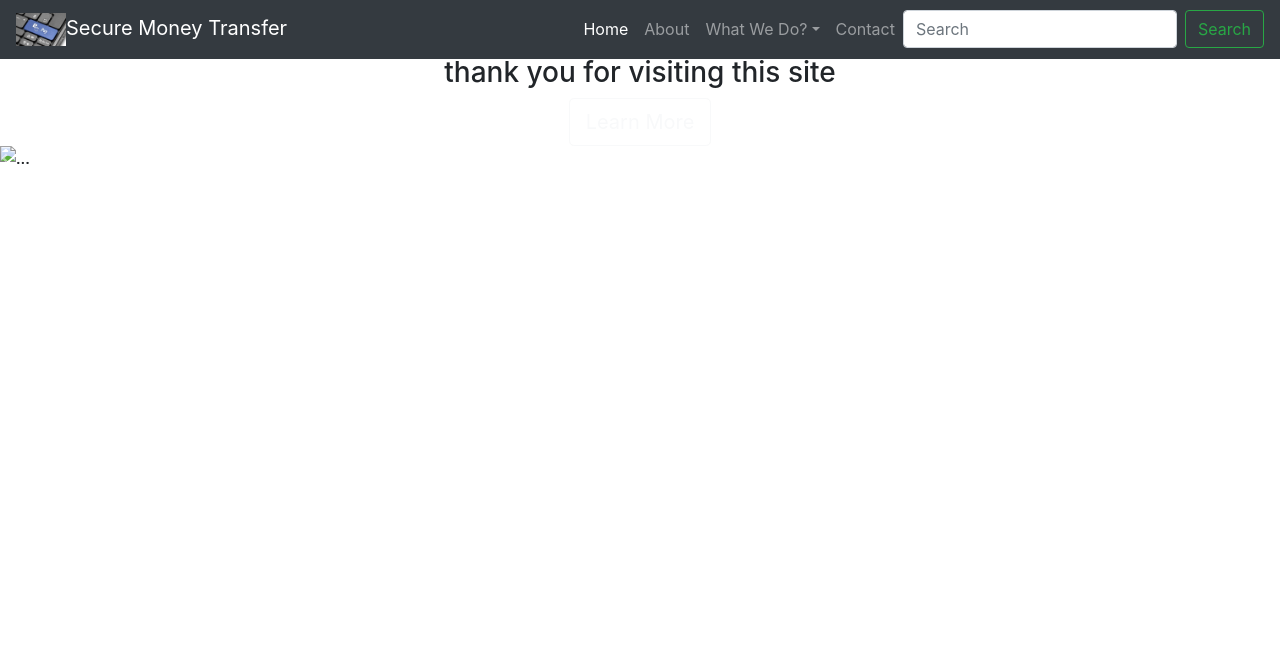
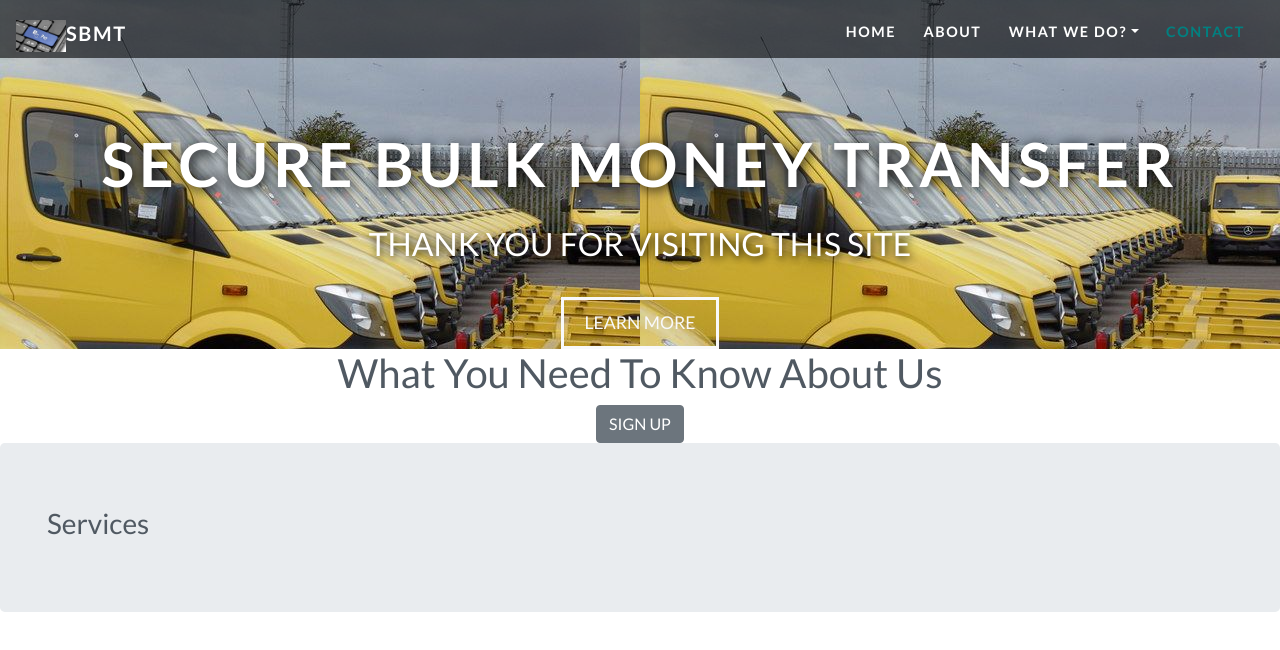
Before and after one commit to akapesh/SBMT, a plain HTML site: page index.html in a window 1280 px wide. Drawn offline with Linux system fonts and the light colour scheme.

Commit message:
various changes made in the home & login pages

```diff
--- /dev/null
+++ b/custom.css
@@ -0,0 +1,35 @@
+body{
+margin: 0px;
+padding: 0px;
+font-family: Verdana, Geneva, Tahoma, sans-serif;
+background-color: rgb(35, 167, 35);
+}
+.name{
+    width: 280px;
+    position: absolute;
+    top: 50%;
+    left: 50%;
+    transform: translate(-50%,-50%);
+    color: beige;
+}
+.name h1{
+    float: left;
+font-size: 40px;
+border-bottom: 6px solid black;
+margin-bottom: 50px;
+padding: 13px 0;
+}
+.textbox{
+    width: 100%;
+    overflow: hidden;
+    padding-right: 13px 0;
+    margin: 8px;
+    border-bottom: 1px solid black;
+    padding: 8px 0;
+    font-size: 20px;
+}
+#btn{
+    margin: 40px;
+
+
+}
--- a/index.html
+++ b/index.html
@@ -5,8 +5,8 @@
     <meta name="viewport" content="width=device-width, initial-scale=1.0">
     <meta http-equiv="X-UA-Compatible" content="ie=edge">
     <title>Secure Money Transfer</title>
-    <link rel="stylesheet" href="css/bootstrap.css">
-    <link rel="stylesheet" href="">
+    <link rel="stylesheet" href="./css/bootstrap.css">
+    <link rel="stylesheet" href="./style.css">
 </head>
 <body data-spy="scroll" data-target="#navbarResponsive">
 
@@ -14,7 +14,7 @@
   <div id="home">
     <!--begin nav-->
     <nav class="navbar navbar-expand-lg navbar-dark bg-dark fixed-top">
-        <a class="navbar-brand" href="#"><img src="./img/paybtn.jpg" width="50px">Secure Money Transfer</a>
+        <a class="navbar-brand" href="#"><img src="./img/paybtn.jpg" width="50px">SBMT</a>
         <button class="navbar-toggler" type="button"
         data-toggle="collapse" data-target="#navbarResponsive"
         aria-controls="navbarSupportedContent" aria-expanded="false"
@@ -44,61 +44,71 @@
               <a class="nav-link" href="#contact">Contact</a>
             </li>
           </ul>
-          <form class="form-inline my-2 my-lg-0">
-            <input class="form-control mr-sm-2" type="search" placeholder="Search" aria-label="Search">
-            <button class="btn btn-outline-success my-2 my-sm-0" type="submit">Search</button>
-          </form>
           </nav>
           <!--end nav-->
 
           <!--start landing page-->
-          <div class="landing">
+
+          <div class="landing" style="padding-top: 10%;">
             <div class="home-wrap">
               <div class="home-inner">
+                <div class="caption text-center">
+                  <h1>SECURE BULK MONEY TRANSFER</h1>
+                  <h3>Thank You For Visiting This Site</h3>
+                  <a class="btn btn-outline-light btn-lg" href="#about">Learn More</a>
+                 </div>
 
               </div>
             </div>
           </div>
 
-          <div class="caption text-center">
-           <h1>SECURE MONEY TRANSFER</h1>
-           <h3>thank you for visiting this site</h3>
-           <a class="btn btn-outline-light btn-lg" href="#about">Learn More</a>
-          </div>
+
           <!--end landing page-->
 
           </div>
           <!--end home section-->
 
-      <div class="container-fluid">
-        <div class="row">
-          <div>
-            <div id="carouselExampleFade" class="carousel slide carousel-fade" data-ride="carousel">
-              <div class="carousel-inner">
-                <div class="carousel-item active">
-                  <img src="" class="d-block w-100" alt="...">
-                </div>
-                <div class="carousel-item">
-                  <img src="..." class="d-block w-100" alt="...">
-                </div>
-                <div class="carousel-item">
-                  <img src="..." class="d-block w-100" alt="...">
-                </div>
-              </div>
-              <a class="carousel-control-prev" href="#carouselExampleFade" role="button" data-slide="prev">
-                <span class="carousel-control-prev-icon" aria-hidden="true"></span>
-                <span class="sr-only">Previous</span>
-              </a>
-              <a class="carousel-control-next" href="#carouselExampleFade" role="button" data-slide="next">
-                <span class="carousel-control-next-icon" aria-hidden="true"></span>
-                <span class="sr-only">Next</span>
-              </a>
+          <!--start about us-->
+          <div id="about" class="offset">
+            <div class="col-12 narrow text-center">
+              <h1>What You Need To Know About Us</h1>
+            <a class="btn btn-secondary btn-md" target="_blank" href="registration.html">SIGN UP</a>
             </div>
           </div>
+          <!--end about us-->
 
-        </div>
+          <!--start services-->
+          <div id="services" class="offset">
+            <!--start jumbotron-->
+            <div class="jumbotron">
+              <div class="narrow">
 
-      </div>
+                <div class="col-12">
+                  <h3 class="heading">Services</h3>
+                  <div class="heading-underline"></div>
+                </div>
+                <div class="row text-center">
+                  <div class="col-12">
+
+                  </div>
+
+                </div><!--end row-->
+              </div>
+            </div>
+            <!--end jumbotron-->
+
+
+          </div>
+          <!--end services-->
+
+          <!--start contact us-->
+          <div id="contact" class="offset">
+
+
+          </div>
+          <!--end contact us-->
+
+
       <script src="js/jquery-3.4.1.js"></script>
       <script src="js/bootstrap.js"></script>
 </body>
--- a/style.css
+++ b/style.css
@@ -1,3 +1,63 @@
 @import url('https://fonts.googleapis.com/css?family=Lato:400,700&display=swap');
+body{
+    overflow-x: hidden;
+    font-family: 'Lato', sans-serif;
+    color: #505962;
+}
+/*---navigation---*/
+.navbar{
+    text-transform: uppercase;
+    font-weight:700;
+    font-size: .9rem;
+    letter-spacing: .1rem;
+    background: rgba(0, 0, 0, 0.6)!important;
+}
+.navbar-brand {
+    height: 2rem;
+}
+.navbar-nav li{
+    padding-right: .7rem;
+}
+.navbar-dark .navbar-nav .nav-link{
+    color: white;
+    padding-top: .8rem;
+}
+.navbar-dark .navbar-nav .nav-link.active,
+.navbar-dark .navbar-nav .nav-link:hover{
+    color: teal;
+}
+/*----landing page---*/
+.landing{
+    background-image: url(img/armorvan.jpg);
+    /*background-size: cover;
+    background-repeat: no-repeat;
+    background-position: center;*/
 
-font-family: 'Lato', sans-serif;
+}
+.caption{
+    width: 100%;
+    max-width: 100%;
+    padding-top:absolute;
+    top: 30%;
+    z-index: 1;
+    color:white;
+    text-transform: uppercase;
+}
+.caption h1{
+    font-size: 3.8rem;
+    font-weight: 700;
+    letter-spacing: .3rem;
+    text-shadow: .1rem .1rem .8rem black;
+    padding-bottom: 1rem;
+}
+.caption h3{
+    font-size: 2rem;
+    text-shadow: .1rem .1rem .5rem black;
+    padding-bottom: 1.6rem;
+}
+.btn-lg{
+    border-width: medium;
+    border-radius: 0;
+    padding: .6rem 1.3rem;
+    font-size: 1.1rem;
+}
```
Also changed, not shown: login.html (added, +29 -0 lines), nav.html (added, +32 -0 lines), registration.html (added, +101 -0 lines), img/armorvan.jpg (added), img/download.jpg (added), img/images (3).jpg (added), img/images (4).jpg (added), img/images (5).jpg (added), img/images (6).jpg (added), 1 other file.
